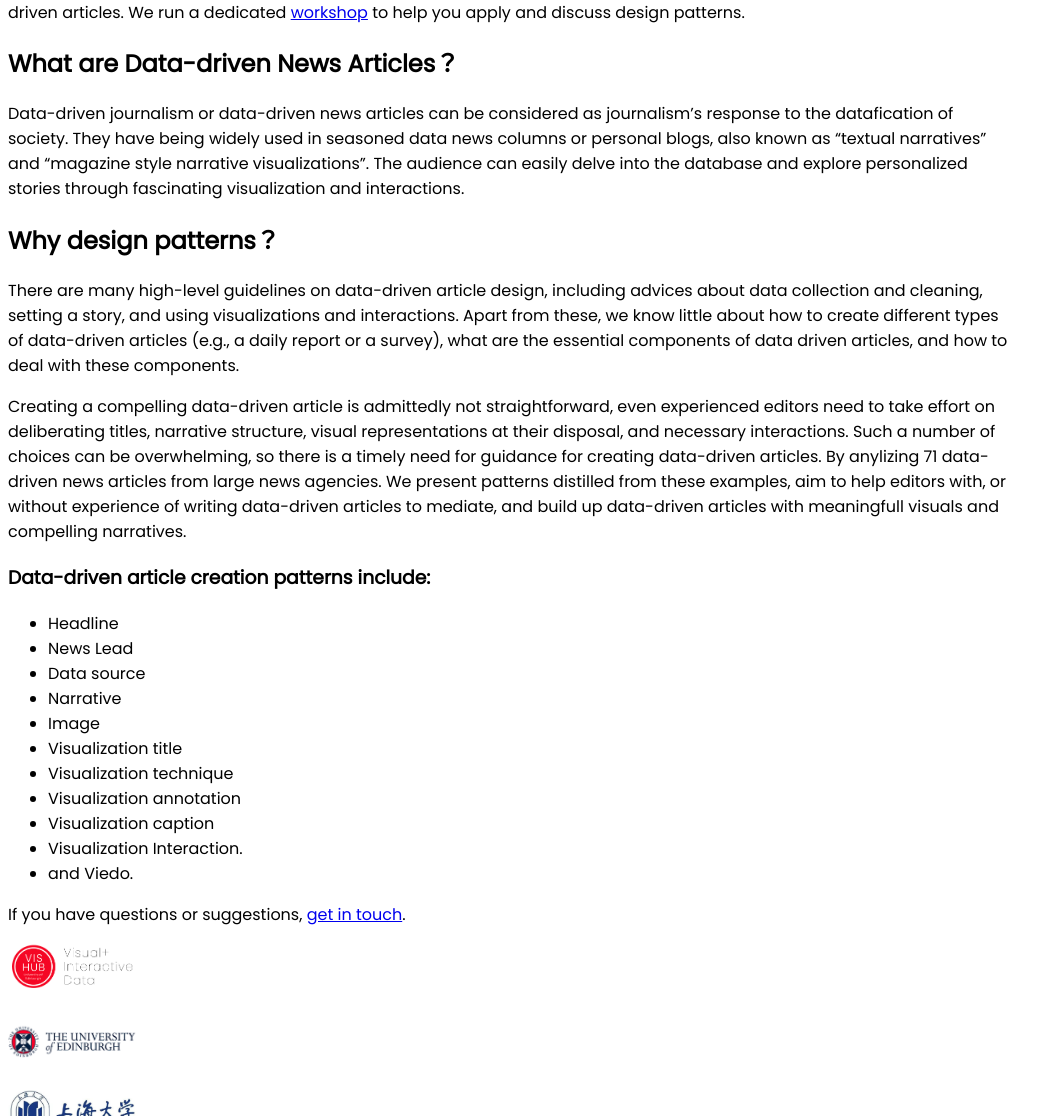
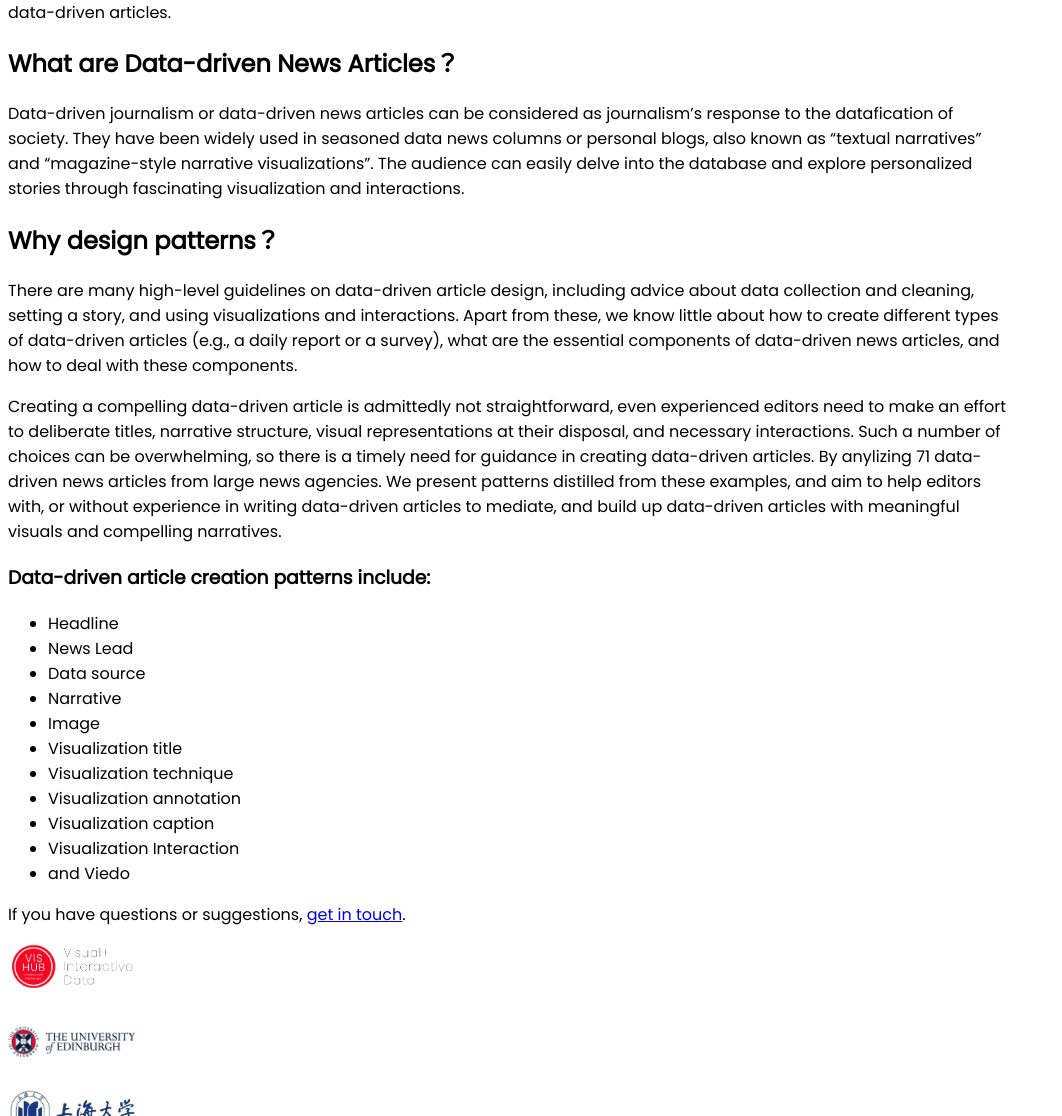
Before and after one commit to datadrivenarticle/datadrivenarticle, a Jekyll site: the page built from index.md, in a window 1280 px wide and 1400 px high, scrolled down 626 px. Shown: the part 284-1400 px from the top of the window, without its empty margins (0-1062 px from the left). Built offline with Jekyll 4.4.1, drawn with Linux system fonts in a browser that asks for light colours; our own code applies the rules of GitHub Pages for plain Markdown files; a script that is not in the unit is left out; some of the changed text lies outside the part shown.

Commit message:
Update index.md

```diff
--- a/index.md
+++ b/index.md
@@ -5,20 +5,20 @@
 
 
 
-This page lists [design patterns for data-driven news article](https://datadrivenarticle.github.io/patterns.html) collected to support the design and creative exploration of data-driven articles. We run a dedicated [workshop](https://datadrivenarticle.github.io/workshop.html) to help you apply and discuss design patterns.
+This page lists [design patterns for data-driven news articles](https://datadrivenarticle.github.io/patterns.html) collected to support the design and creative exploration of data-driven articles.
 
 
 ## What are Data-driven News Articles？
 
-Data-driven journalism or data-driven news articles can be considered as journalism’s response to the datafication of society. They have being widely used in seasoned data news columns or personal blogs, also known as “textual narratives” and “magazine style narrative visualizations”. The audience can easily delve into the database and explore personalized stories through fascinating visualization and interactions.
+Data-driven journalism or data-driven news articles can be considered as journalism’s response to the datafication of society. They have been widely used in seasoned data news columns or personal blogs, also known as “textual narratives” and “magazine-style narrative visualizations”. The audience can easily delve into the database and explore personalized stories through fascinating visualization and interactions.
 
 ## Why design patterns？
 
-There are many high-level guidelines on data-driven article design, including advices about data collection and cleaning, setting a story, and using visualizations and interactions. Apart from these, we know little about how to create different types of data-driven articles (e.g., a daily report or a survey), what are the essential components of data driven articles, and how to deal with these components.
+There are many high-level guidelines on data-driven article design, including advice about data collection and cleaning, setting a story, and using visualizations and interactions. Apart from these, we know little about how to create different types of data-driven articles (e.g., a daily report or a survey), what are the essential components of data-driven news articles, and how to deal with these components.
 
-Creating a compelling data-driven article is admittedly not straightforward, even experienced editors need to take effort on deliberating titles, narrative structure, visual representations at their disposal, and necessary interactions.
+Creating a compelling data-driven article is admittedly not straightforward, even experienced editors need to make an effort to deliberate titles, narrative structure, visual representations at their disposal, and necessary interactions.
 <!-- According to the existing production mode, it requires the editor to have various skills and experience to be equipped for the job. -->
-Such a number of choices can be overwhelming, so there is a timely need for guidance for creating data-driven articles. By anylizing 71 data-driven news articles from large news agencies. We present patterns distilled from these examples, aim to help editors with, or without experience of writing data-driven articles to mediate, and build up data-driven articles with meaningfull visuals and compelling narratives.
+Such a number of choices can be overwhelming, so there is a timely need for guidance in creating data-driven articles. By anylizing 71 data-driven news articles from large news agencies. We present patterns distilled from these examples, and aim to help editors with, or without experience in writing data-driven articles to mediate, and build up data-driven articles with meaningful visuals and compelling narratives.
 
 
 ### Data-driven article creation patterns include:
@@ -31,8 +31,8 @@ Such a number of choices can be overwhelming, so there is a timely need for guid
 * Visualization technique
 * Visualization annotation
 * Visualization caption
-* Visualization Interaction.
-* and Viedo.
+* Visualization Interaction
+* and Viedo
 
 
 
```
